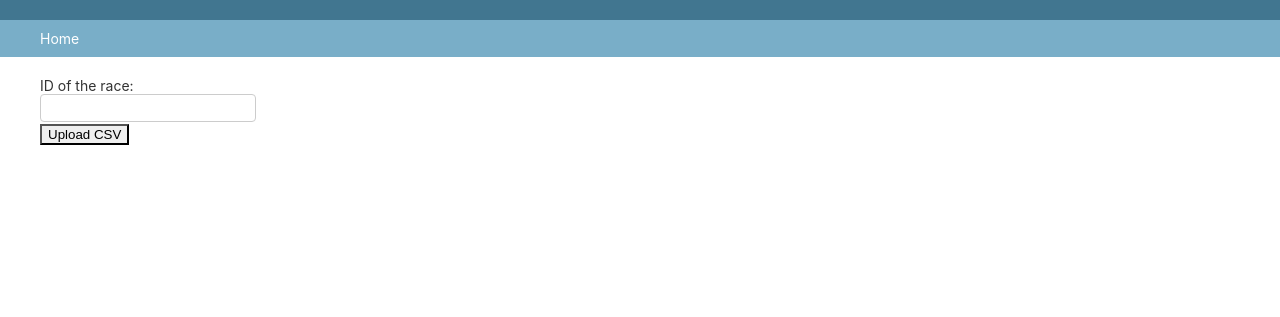
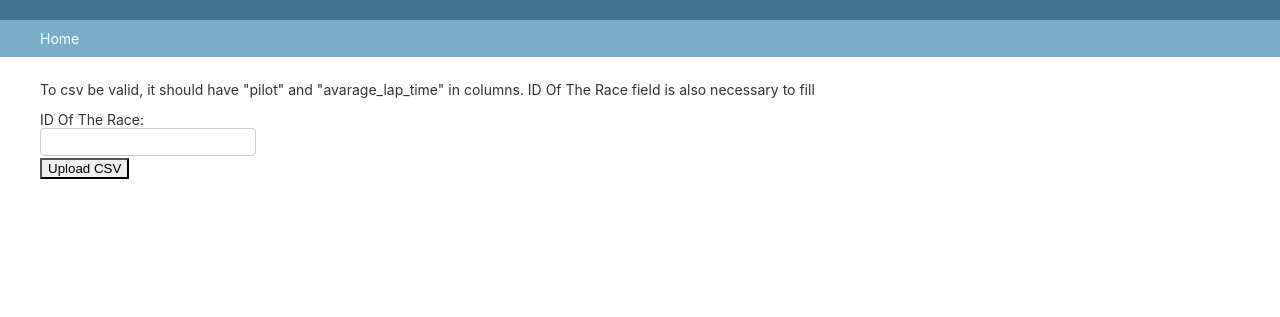
Before and after one commit to GawarWawar/karting_app, a Django app: template karting_site/analyzer/templates/csv_form.html in a window 1280 px wide. Shown: the top 317 px of the page. Run offline with Django 4.2, Linux system fonts and the light colour scheme; the template is opened without the code that fills it, so the values that code supplies are empty; parts of the project's set-up code (start-up, migrations or seed data) failed here and were passed over.

Commit message:
add some instruction into csv_form

```diff
--- a/karting_site/analyzer/templates/csv_form.html
+++ b/karting_site/analyzer/templates/csv_form.html
@@ -1,11 +1,12 @@
 {% extends 'admin/base.html' %}
 
 {% block content %}
+    <p>To csv be valid, it should have "pilot" and "avarage_lap_time" in columns. ID Of The Race field is also necessary to fill</p>
     <div>
         <form action="." method="POST" enctype="multipart/form-data">
             {{ form.as_p }}
             {% csrf_token %}
-        <label for="race_id">ID of the race:</label><br>
+        <label for="race_id">ID Of The Race:</label><br>
             <input type="text" id="race_name" name="race_id"><br>
 
                 <button type="submit">Upload CSV</button>
```
